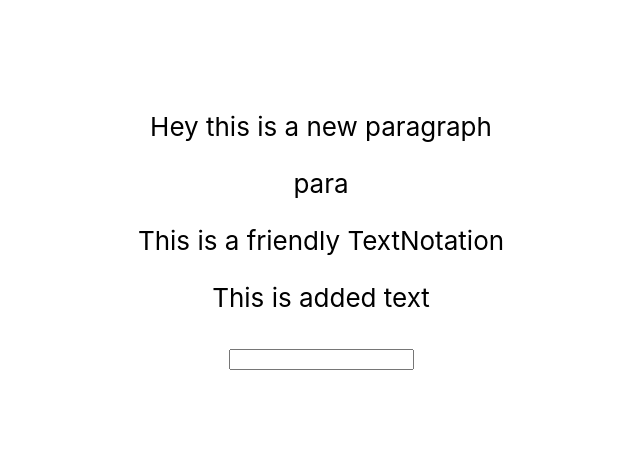
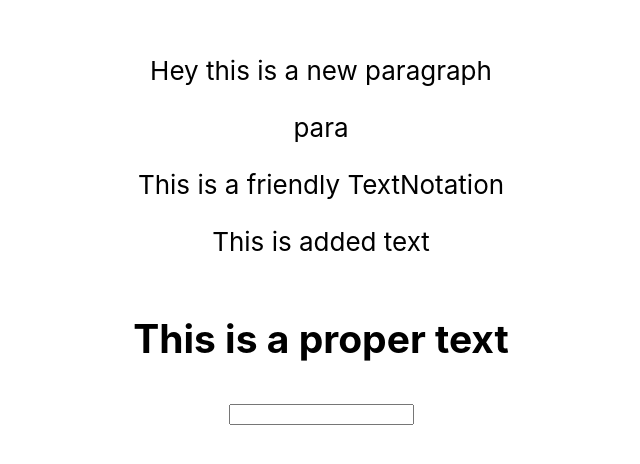
Before and after one commit to triangletrianglesquareplusx/git-experiment, a React (Create React App) app: page / in a window 1280 px wide. Shown: the part 160-624 px from the top of the page, without its empty margins (319-959 px from the left). Built offline with nearby package versions, Linux system fonts and the light colour scheme.

Commit message:
adding h2

```diff
--- a/src/components/TextNotation.jsx
+++ b/src/components/TextNotation.jsx
@@ -6,6 +6,7 @@ function TextNotation() {
     <>
       <div>This is a friendly TextNotation</div>
       <p>This is added text</p>
+      <h2>This is a proper text</h2>
     </>
   );
 }
```
